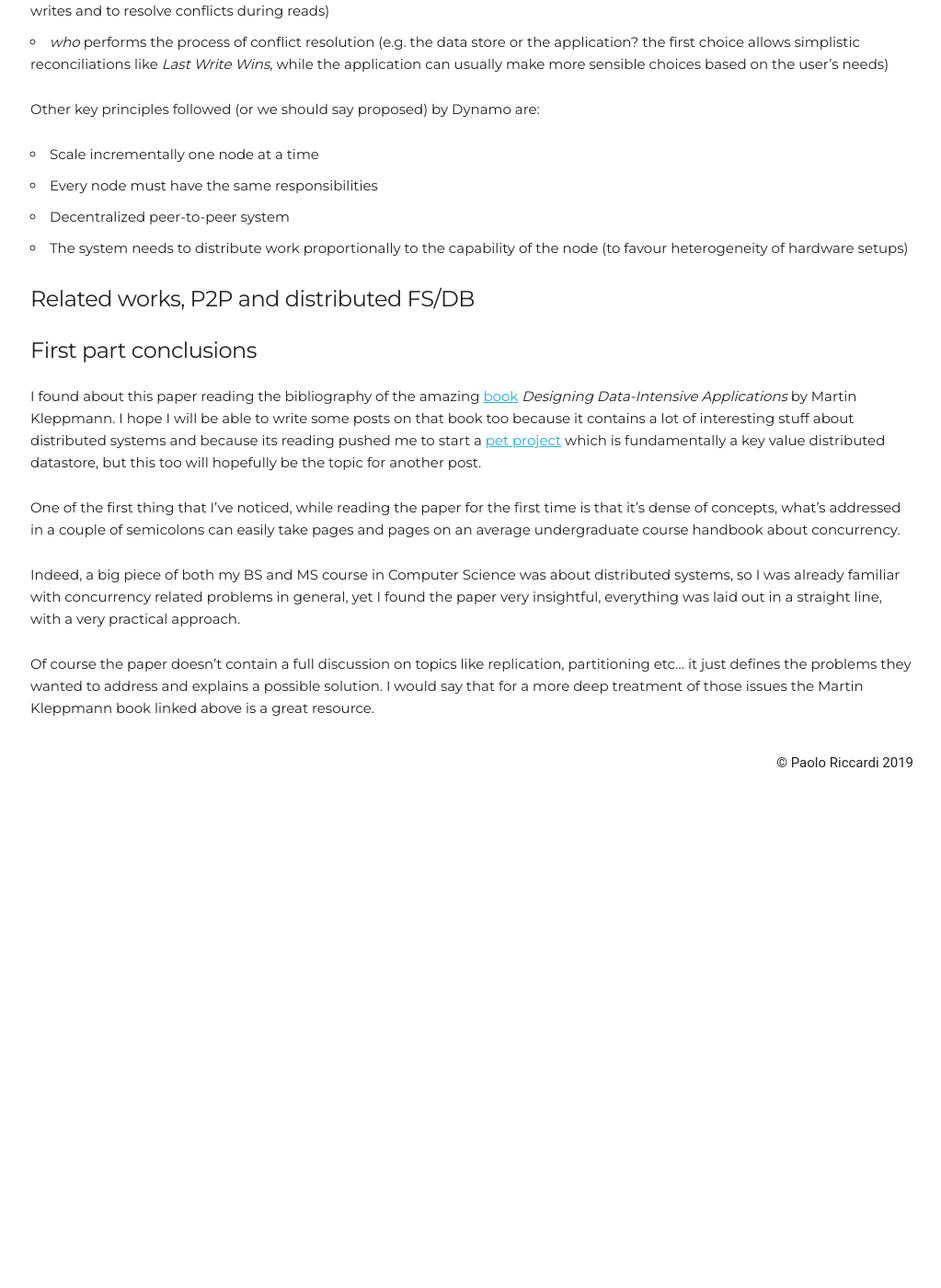
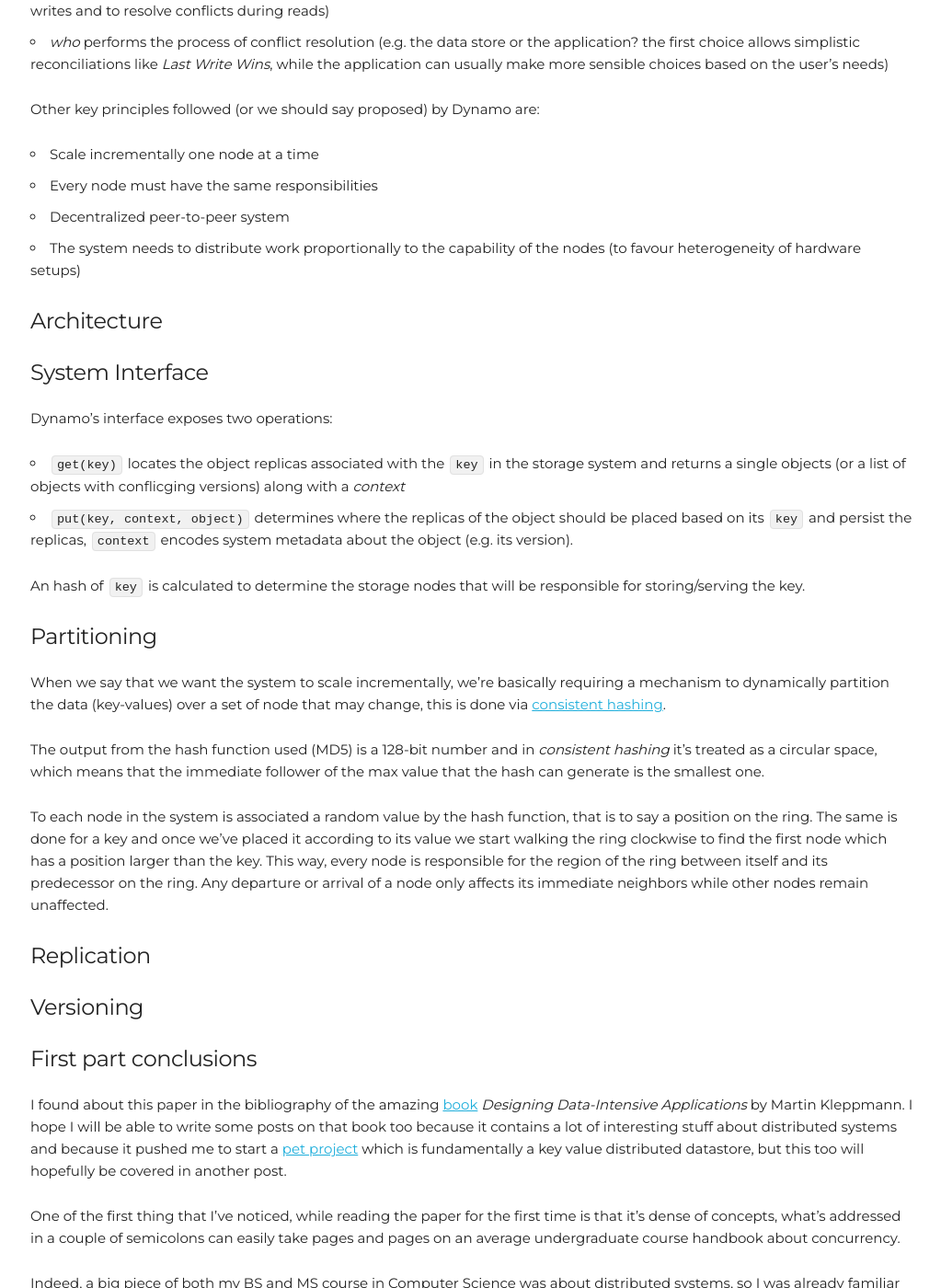
Before and after one commit to paoloriccardi/paoloriccardi.github.io, a Jekyll site: the page built from _posts/2021-09-21-the-dynamo-paper-part1.md, in a window 1280 px wide and 1400 px high, scrolled down 1702 px. Shown: the whole window at 92% size, without its empty margins (127-1150 px from the left). Built offline with Jekyll 4.4.1, drawn with Linux system fonts in a browser that asks for light colours; before the commit the page ends 2552 px from its top, so only the background shows below that; some of the changed text lies outside the part shown.

Commit message:
dynamo paper post

```diff
--- a/_posts/2021-09-21-the-dynamo-paper-part1.md
+++ b/_posts/2021-09-21-the-dynamo-paper-part1.md
@@ -47,20 +47,39 @@ Other key principles followed (or we should say proposed) by Dynamo are:
 - Scale incrementally one node at a time
 - Every node must have the same responsibilities
 - Decentralized peer-to-peer system
-- The system needs to distribute work proportionally to the capability of the node (to favour heterogeneity of hardware setups)
+- The system needs to distribute work proportionally to the capability of the nodes (to favour heterogeneity of hardware setups)
 
-##### Related works, P2P and distributed FS/DB
+##### Architecture
+
+##### System Interface
+Dynamo's interface exposes two operations:
+- `get(key)` locates the object replicas associated with the `key` in the storage system and returns a single objects (or a list of objects with conflicging versions) along with a *context*
+- `put(key, context, object)` determines where the replicas of the object should be placed based on its `key` and persist the replicas, `context` encodes system metadata about the object (e.g. its version).
+
+An hash of `key` is calculated to determine the storage nodes that will be responsible for storing/serving the key.
+
+##### Partitioning
+When we say that we want the system to scale incrementally, we're basically requiring a mechanism to dynamically partition the data (key-values) over a set of node that may change, this is done via [consistent hashing](https://www.cs.princeton.edu/courses/archive/fall09/cos518/papers/chash.pdf){:target="_blank"}.
+
+The output from the hash function used (MD5) is a 128-bit number and in *consistent hashing* it's treated as a circular space, which means that the immediate follower of the max value that the hash can generate is the smallest one.
+
+To each node in the system is associated a random value by the hash function, that is to say a position on the ring. The same is done for a key and once we've placed it according to its value we start walking the ring clockwise to find the first node which has a position larger than the key. This way, every node is responsible for the region of the ring between itself and its predecessor on the ring. Any departure or arrival of a node only affects its immediate neighbors while other nodes remain unaffected.
 
 
 
+##### Replication
+
+##### Versioning
+
+
 ##### First part conclusions
-I found about this paper reading the bibliography of the amazing [book](https://www.oreilly.com/library/view/designing-data-intensive-applications/9781491903063/){:target="_blank"} *Designing Data-Intensive Applications*  by Martin Kleppmann. I hope I will be able to write some posts on that book too because it contains a lot of interesting stuff about distributed systems and because its reading pushed me to start a [pet project](https://github.com/paoloriccardi/key-value-log){:target="_blank"} which is fundamentally a key value distributed datastore, but this too will hopefully be the topic for another post.
+I found about this paper in the bibliography of the amazing [book](https://www.oreilly.com/library/view/designing-data-intensive-applications/9781491903063/){:target="_blank"} *Designing Data-Intensive Applications*  by Martin Kleppmann. I hope I will be able to write some posts on that book too because it contains a lot of interesting stuff about distributed systems and because it pushed me to start a [pet project](https://github.com/paoloriccardi/key-value-log){:target="_blank"} which is fundamentally a key value distributed datastore, but this too will hopefully be covered in another post.
 
 One of the first thing that I've noticed, while reading the paper for the first time is that it's dense of concepts, what's addressed in a couple of semicolons can easily take pages and pages on an average undergraduate course handbook about concurrency.
 
-Indeed, a big piece of both my BS and MS course in Computer Science was about distributed systems, so I was already familiar with concurrency related problems in general, yet I found the paper very insightful, everything was laid out in a straight line, with a very practical approach.
+Indeed, a big piece of both my BS and MS course in Computer Science was about distributed systems, so I was already familiar with concurrency related problems and topics in general, yet I found the paper very insightful, everything was laid out in a straight line, with a very practical approach.
 
-Of course the paper doesn't contain a full discussion on topics like replication, partitioning etc... it just defines the problems they wanted to address and explains a possible solution. I would say that for a more deep treatment of those issues the Martin Kleppmann book linked above is a great resource.
+Of course the paper doesn't contain a full discussion on topics like replication, partitioning etc... it just defines the problems they wanted to address and explains a possible solution. If you want to go deep about these topics, then the Martin Kleppmann book linked above is a great resource.
 
 <!---
 ##### Table of contents
```
